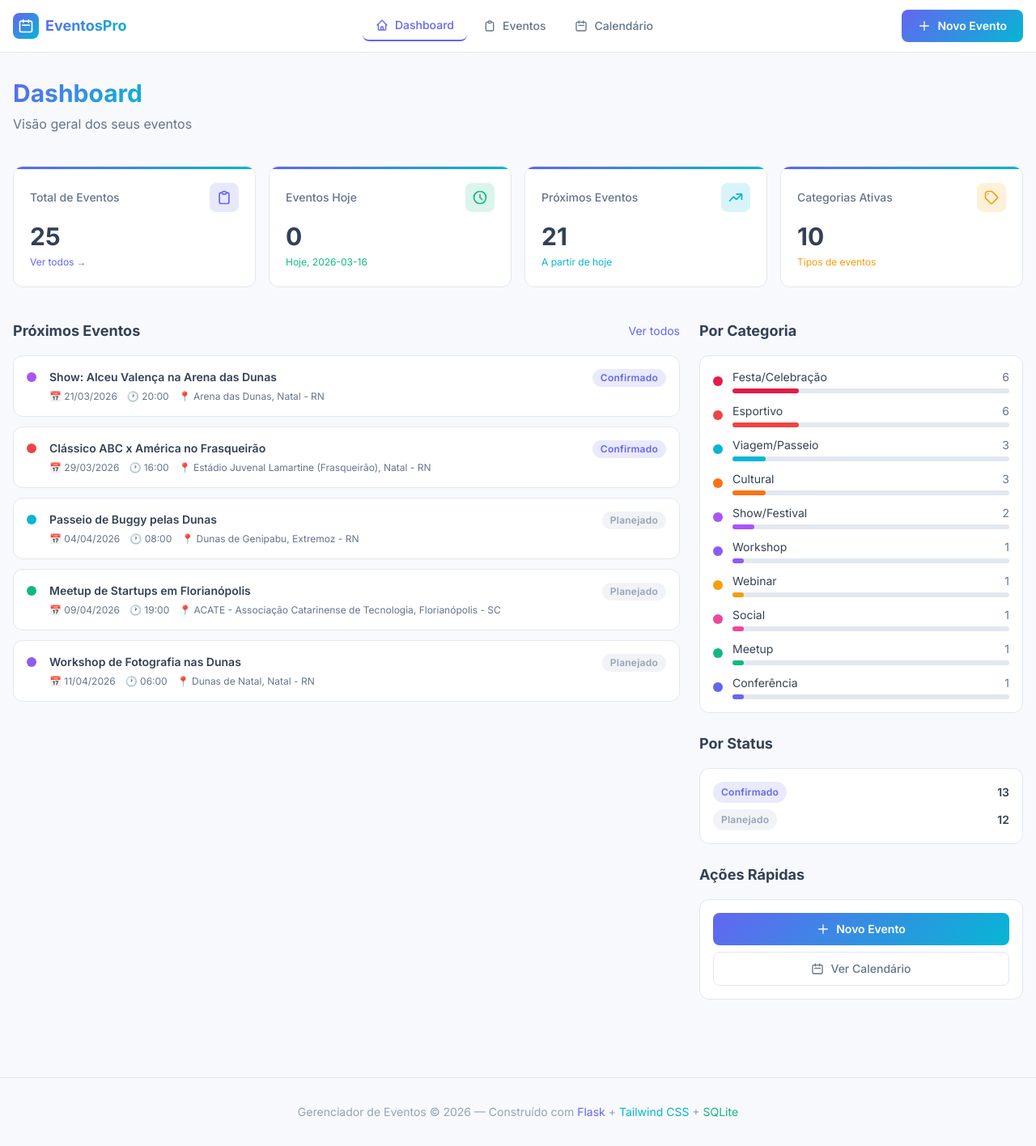
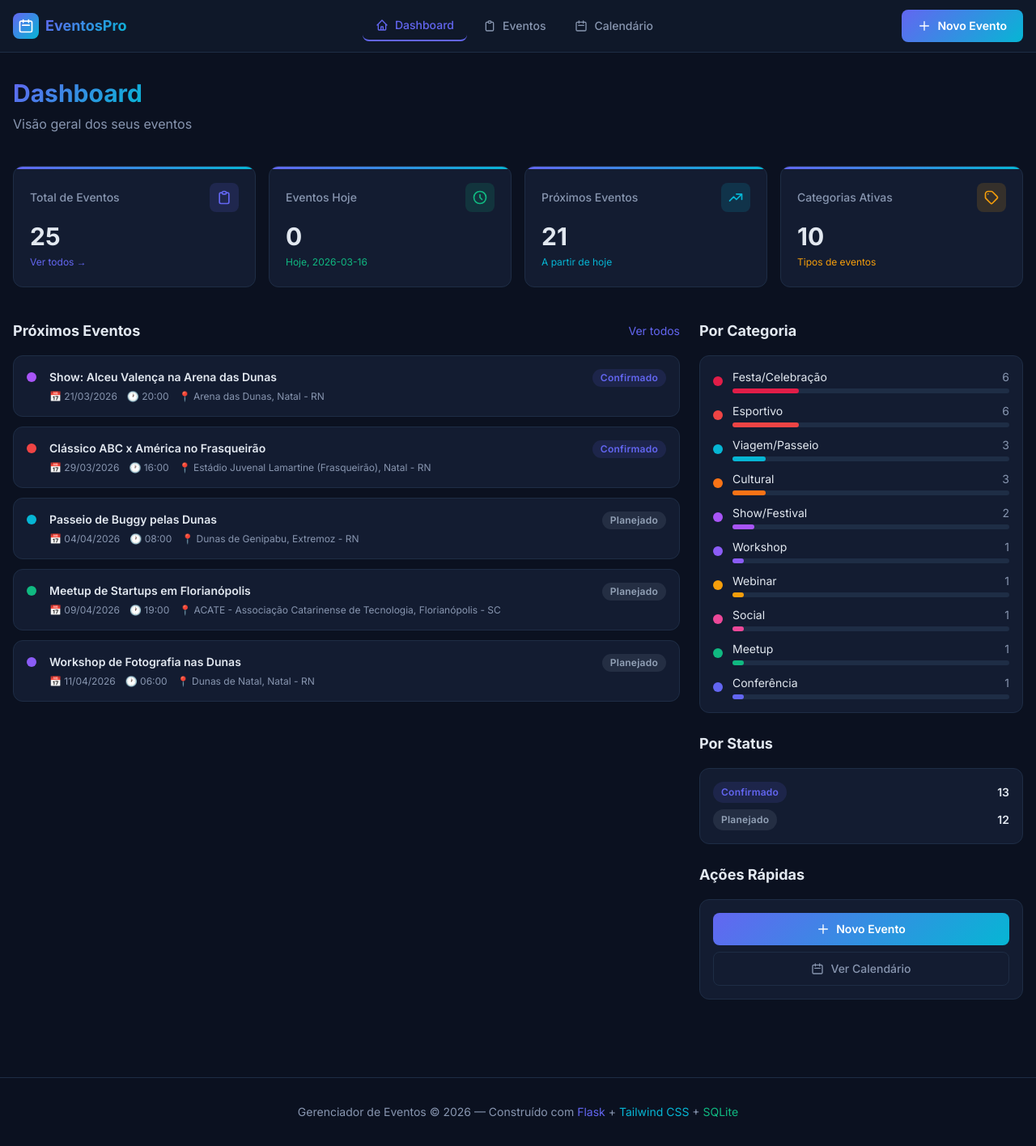
Before and after one commit to Beto2024/08-Gerenciador-de-Eventos, a Flask app: page / in a window 1280 px wide. Shown: the whole page at 81% size. Run offline with Flask 3, Linux system fonts and the light colour scheme; data comes from the database, SQL or seed files in the repository; some libraries are stand-ins or nearby versions.

Commit message:
Change color palette from light theme to dark theme
Co-authored-by: Beto2024 <156013866+Beto2024@users.noreply.github.com>

```diff
--- a/static/css/custom.css
+++ b/static/css/custom.css
@@ -1,12 +1,12 @@
 /* Custom styles for Gerenciador de Eventos */
 
 :root {
-  --bg-primary: #f8f9fc;
-  --bg-card: #ffffff;
-  --bg-card-hover: #f1f5f9;
-  --border: #e2e8f0;
-  --text-primary: #334155;
-  --text-secondary: #64748b;
+  --bg-primary: #0b1120;
+  --bg-card: #131c31;
+  --bg-card-hover: #1a2744;
+  --border: #1e2d45;
+  --text-primary: #e2e8f0;
+  --text-secondary: #8896b0;
   --accent-teal: #6366f1;
   --accent-amber: #06b6d4;
   --accent-gold: #f59e0b;
@@ -42,14 +42,14 @@ body {
 }
 .card:hover {
   background: var(--bg-card-hover);
-  border-color: #cbd5e1;
+  border-color: #2a3a55;
   transform: translateY(-2px);
-  box-shadow: 0 8px 25px rgba(0, 0, 0, 0.08);
+  box-shadow: 0 8px 25px rgba(0, 0, 0, 0.4);
 }
 
 /* Form inputs */
 .form-input {
-  background: #ffffff;
+  background: #0b1120;
   border: 1px solid var(--border);
   color: var(--text-primary);
   border-radius: 8px;
@@ -60,13 +60,13 @@ body {
 }
 .form-input:focus {
   border-color: var(--accent-teal);
-  box-shadow: 0 0 0 3px rgba(99, 102, 241, 0.15);
+  box-shadow: 0 0 0 3px rgba(99, 102, 241, 0.3);
 }
-.form-input::placeholder { color: #94a3b8; }
+.form-input::placeholder { color: #5a6a80; }
 
 /* Select */
 select.form-input option {
-  background: #ffffff;
+  background: #131c31;
   color: var(--text-primary);
 }
 
@@ -103,7 +103,7 @@ select.form-input option {
   text-decoration: none;
 }
 .btn-secondary:hover {
-  border-color: #94a3b8;
+  border-color: #3a4a63;
   color: var(--text-primary);
 }
 
@@ -145,7 +145,7 @@ select.form-input option {
   vertical-align: top;
   transition: background 0.15s;
 }
-.calendar-cell:hover { background: rgba(0,0,0,0.02); }
+.calendar-cell:hover { background: rgba(255,255,255,0.03); }
 .calendar-cell.today { border-color: var(--accent-teal); }
 .calendar-cell.other-month { opacity: 0.35; }
 .calendar-event {
@@ -195,7 +195,7 @@ select.form-input option {
 /* Stats card gradient borders */
 .stat-card {
   position: relative;
-  background: #ffffff;
+  background: var(--bg-card);
   border-radius: 12px;
   overflow: hidden;
 }
@@ -234,7 +234,7 @@ select.form-input option {
 /* Loading spinner */
 .spinner {
   width: 20px; height: 20px;
-  border: 2px solid rgba(0,0,0,0.1);
+  border: 2px solid rgba(255,255,255,0.1);
   border-top-color: var(--accent-teal);
   border-radius: 50%;
   animation: spin 0.7s linear infinite;
--- a/templates/404.html
+++ b/templates/404.html
@@ -5,8 +5,8 @@
 <div class="min-h-96 flex items-center justify-center">
   <div class="text-center">
     <p class="text-8xl font-bold gradient-text mb-4">404</p>
-    <h1 class="text-2xl font-bold mb-2" style="color:#334155;">Página não encontrada</h1>
-    <p class="text-sm mb-8" style="color:#64748b;">O recurso que você procura não existe ou foi removido.</p>
+    <h1 class="text-2xl font-bold mb-2" style="color:#e2e8f0;">Página não encontrada</h1>
+    <p class="text-sm mb-8" style="color:#8896b0;">O recurso que você procura não existe ou foi removido.</p>
     <div class="flex gap-3 justify-center">
       <a href="{{ url_for('index') }}" class="btn-primary">Dashboard</a>
       <a href="{{ url_for('events_list') }}" class="btn-secondary">Ver Eventos</a>
--- a/templates/base.html
+++ b/templates/base.html
@@ -23,7 +23,7 @@
   <!-- Custom CSS -->
   <link rel="stylesheet" href="{{ url_for('static', filename='css/custom.css') }}" />
 </head>
-<body class="min-h-screen" style="background:#f8f9fc; color:#334155; font-family:'Inter',sans-serif;">
+<body class="min-h-screen" style="background:#0b1120; color:#e2e8f0; font-family:'Inter',sans-serif;">
 
   <!-- Navbar -->
   {% include 'components/navbar.html' %}
@@ -56,7 +56,7 @@
   </main>
 
   <!-- Footer -->
-  <footer class="border-t mt-16 py-8 text-center" style="border-color:#e2e8f0; color:#94a3b8;">
+  <footer class="border-t mt-16 py-8 text-center" style="border-color:#1e2d45; color:#8896b0;">
     <p class="text-sm">
       Gerenciador de Eventos &copy; 2026 &mdash; Construído com
       <span style="color:#6366f1;">Flask</span> +
--- a/templates/components/navbar.html
+++ b/templates/components/navbar.html
@@ -1,4 +1,4 @@
-<nav class="border-b sticky top-0 z-50" style="background:#ffffff; border-color:#e2e8f0;">
+<nav class="border-b sticky top-0 z-50" style="background:#0f1829; border-color:#1e2d45;">
   <div class="max-w-7xl mx-auto px-4">
     <div class="flex items-center justify-between h-16">
       <!-- Logo -->
@@ -17,9 +17,9 @@
       <div class="hidden md:flex items-center gap-1">
         <a href="{{ url_for('index') }}"
            class="nav-link px-4 py-2 rounded-lg text-sm font-medium transition-colors"
-           style="color:#64748b;"
-           onmouseover="this.style.color='#334155';this.style.background='rgba(0,0,0,0.04)'"
-           onmouseout="this.style.color='#64748b';this.style.background='transparent'">
+           style="color:#8896b0;"
+           onmouseover="this.style.color='#e2e8f0';this.style.background='rgba(255,255,255,0.05)'"
+           onmouseout="this.style.color='#8896b0';this.style.background='transparent'">
           <span class="flex items-center gap-2">
             <svg class="w-4 h-4" fill="none" stroke="currentColor" viewBox="0 0 24 24">
               <path stroke-linecap="round" stroke-linejoin="round" stroke-width="2"
@@ -30,9 +30,9 @@
         </a>
         <a href="{{ url_for('events_list') }}"
            class="nav-link px-4 py-2 rounded-lg text-sm font-medium transition-colors"
-           style="color:#64748b;"
-           onmouseover="this.style.color='#334155';this.style.background='rgba(0,0,0,0.04)'"
-           onmouseout="this.style.color='#64748b';this.style.background='transparent'">
+           style="color:#8896b0;"
+           onmouseover="this.style.color='#e2e8f0';this.style.background='rgba(255,255,255,0.05)'"
+           onmouseout="this.style.color='#8896b0';this.style.background='transparent'">
           <span class="flex items-center gap-2">
             <svg class="w-4 h-4" fill="none" stroke="currentColor" viewBox="0 0 24 24">
               <path stroke-linecap="round" stroke-linejoin="round" stroke-width="2"
@@ -43,9 +43,9 @@
         </a>
         <a href="{{ url_for('calendar_view') }}"
            class="nav-link px-4 py-2 rounded-lg text-sm font-medium transition-colors"
-           style="color:#64748b;"
-           onmouseover="this.style.color='#334155';this.style.background='rgba(0,0,0,0.04)'"
-           onmouseout="this.style.color='#64748b';this.style.background='transparent'">
+           style="color:#8896b0;"
+           onmouseover="this.style.color='#e2e8f0';this.style.background='rgba(255,255,255,0.05)'"
+           onmouseout="this.style.color='#8896b0';this.style.background='transparent'">
           <span class="flex items-center gap-2">
             <svg class="w-4 h-4" fill="none" stroke="currentColor" viewBox="0 0 24 24">
               <path stroke-linecap="round" stroke-linejoin="round" stroke-width="2"
--- a/templates/index.html
+++ b/templates/index.html
@@ -7,16 +7,16 @@
   <h1 class="text-3xl font-bold mb-2">
     <span class="gradient-text">Dashboard</span>
   </h1>
-  <p style="color:#64748b;">Visão geral dos seus eventos</p>
+  <p style="color:#8896b0;">Visão geral dos seus eventos</p>
 </div>
 
 <!-- Stats cards -->
 <div class="grid grid-cols-1 sm:grid-cols-2 lg:grid-cols-4 gap-4 mb-10">
 
   <!-- Total -->
-  <div class="stat-card p-5 border" style="border-color:#e2e8f0;">
+  <div class="stat-card p-5 border" style="border-color:#1e2d45;">
     <div class="flex items-center justify-between mb-3">
-      <span class="text-sm font-medium" style="color:#64748b;">Total de Eventos</span>
+      <span class="text-sm font-medium" style="color:#8896b0;">Total de Eventos</span>
       <div class="w-9 h-9 rounded-lg flex items-center justify-center"
            style="background:rgba(99,102,241,0.15);">
         <svg class="w-5 h-5" style="color:#6366f1;" fill="none" stroke="currentColor" viewBox="0 0 24 24">
@@ -25,16 +25,16 @@
         </svg>
       </div>
     </div>
-    <p class="text-3xl font-bold" style="color:#334155;">{{ stats.total }}</p>
+    <p class="text-3xl font-bold" style="color:#e2e8f0;">{{ stats.total }}</p>
     <a href="{{ url_for('events_list') }}" class="text-xs mt-1 inline-block" style="color:#6366f1;">
       Ver todos →
     </a>
   </div>
 
   <!-- Today -->
-  <div class="stat-card p-5 border" style="border-color:#e2e8f0;">
+  <div class="stat-card p-5 border" style="border-color:#1e2d45;">
     <div class="flex items-center justify-between mb-3">
-      <span class="text-sm font-medium" style="color:#64748b;">Eventos Hoje</span>
+      <span class="text-sm font-medium" style="color:#8896b0;">Eventos Hoje</span>
       <div class="w-9 h-9 rounded-lg flex items-center justify-center"
            style="background:rgba(16,185,129,0.15);">
         <svg class="w-5 h-5" style="color:#10b981;" fill="none" stroke="currentColor" viewBox="0 0 24 24">
@@ -43,16 +43,16 @@
         </svg>
       </div>
     </div>
-    <p class="text-3xl font-bold" style="color:#334155;">{{ stats.today }}</p>
+    <p class="text-3xl font-bold" style="color:#e2e8f0;">{{ stats.today }}</p>
     <span class="text-xs mt-1 inline-block" style="color:#10b981;">
       Hoje, {{ today }}
     </span>
   </div>
 
   <!-- Upcoming -->
-  <div class="stat-card p-5 border" style="border-color:#e2e8f0;">
+  <div class="stat-card p-5 border" style="border-color:#1e2d45;">
     <div class="flex items-center justify-between mb-3">
-      <span class="text-sm font-medium" style="color:#64748b;">Próximos Eventos</span>
+      <span class="text-sm font-medium" style="color:#8896b0;">Próximos Eventos</span>
       <div class="w-9 h-9 rounded-lg flex items-center justify-center"
            style="background:rgba(6,182,212,0.15);">
         <svg class="w-5 h-5" style="color:#06b6d4;" fill="none" stroke="currentColor" viewBox="0 0 24 24">
@@ -61,16 +61,16 @@
         </svg>
       </div>
     </div>
-    <p class="text-3xl font-bold" style="color:#334155;">{{ stats.upcoming }}</p>
+    <p class="text-3xl font-bold" style="color:#e2e8f0;">{{ stats.upcoming }}</p>
     <span class="text-xs mt-1 inline-block" style="color:#06b6d4;">
       A partir de hoje
     </span>
   </div>
 
   <!-- Categories count -->
-  <div class="stat-card p-5 border" style="border-color:#e2e8f0;">
+  <div class="stat-card p-5 border" style="border-color:#1e2d45;">
     <div class="flex items-center justify-between mb-3">
-      <span class="text-sm font-medium" style="color:#64748b;">Categorias Ativas</span>
+      <span class="text-sm font-medium" style="color:#8896b0;">Categorias Ativas</span>
       <div class="w-9 h-9 rounded-lg flex items-center justify-center"
            style="background:rgba(245,158,11,0.15);">
         <svg class="w-5 h-5" style="color:#f59e0b;" fill="none" stroke="currentColor" viewBox="0 0 24 24">
@@ -79,7 +79,7 @@
         </svg>
       </div>
     </div>
-    <p class="text-3xl font-bold" style="color:#334155;">{{ stats.by_category | length }}</p>
+    <p class="text-3xl font-bold" style="color:#e2e8f0;">{{ stats.by_category | length }}</p>
     <span class="text-xs mt-1 inline-block" style="color:#f59e0b;">
       Tipos de eventos
     </span>
@@ -92,7 +92,7 @@
   <!-- Upcoming events -->
   <div class="lg:col-span-2">
     <div class="flex items-center justify-between mb-4">
-      <h2 class="text-lg font-bold" style="color:#334155;">Próximos Eventos</h2>
+      <h2 class="text-lg font-bold" style="color:#e2e8f0;">Próximos Eventos</h2>
       <a href="{{ url_for('events_list') }}" class="text-sm" style="color:#6366f1;">Ver todos</a>
     </div>
 
@@ -108,13 +108,13 @@
           <div class="w-3 h-3 rounded-full mt-1 flex-shrink-0" style="background:{{ cat[1] }};"></div>
           <div class="flex-1 min-w-0">
             <div class="flex items-start justify-between gap-2">
-              <p class="font-semibold text-sm truncate" style="color:#334155;">{{ event.title }}</p>
+              <p class="font-semibold text-sm truncate" style="color:#e2e8f0;">{{ event.title }}</p>
               <span class="badge text-xs flex-shrink-0"
                     style="background:{{ sta[1] }}22; color:{{ sta[1] }};">
                 {{ sta[0] }}
               </span>
             </div>
-            <div class="flex items-center gap-3 mt-1 text-xs" style="color:#64748b;">
+            <div class="flex items-center gap-3 mt-1 text-xs" style="color:#8896b0;">
               <span>📅 {{ event.start_date | format_date }}</span>
               {% if event.start_time %}<span>🕐 {{ event.start_time | format_time }}</span>{% endif %}
               {% if event.location %}<span class="truncate">📍 {{ event.location }}</span>{% endif %}
@@ -124,7 +124,7 @@
       {% endfor %}
     </div>
     {% else %}
-    <div class="card p-8 text-center" style="color:#64748b;">
+    <div class="card p-8 text-center" style="color:#8896b0;">
       <svg class="w-12 h-12 mx-auto mb-3 opacity-30" fill="none" stroke="currentColor" viewBox="0 0 24 24">
         <path stroke-linecap="round" stroke-linejoin="round" stroke-width="2"
               d="M8 7V3m8 4V3m-9 8h10M5 21h14a2 2 0 002-2V7a2 2 0 00-2-2H5a2 2 0 00-2 2v12a2 2 0 002 2z"/>
@@ -139,7 +139,7 @@
   <div class="space-y-6">
     <!-- Events by category -->
     <div>
-      <h2 class="text-lg font-bold mb-4" style="color:#334155;">Por Categoria</h2>
+      <h2 class="text-lg font-bold mb-4" style="color:#e2e8f0;">Por Categoria</h2>
       <div class="card p-4 space-y-3">
         {% for item in stats.by_category %}
           {% set cat = category_dict.get(item.category, ('Outro', '#64748b')) %}
@@ -147,10 +147,10 @@
             <div class="w-3 h-3 rounded-full flex-shrink-0" style="background:{{ cat[1] }};"></div>
             <div class="flex-1">
               <div class="flex justify-between text-sm mb-1">
-                <span style="color:#334155;">{{ cat[0] }}</span>
-                <span style="color:#64748b;">{{ item.count }}</span>
+                <span style="color:#e2e8f0;">{{ cat[0] }}</span>
+                <span style="color:#8896b0;">{{ item.count }}</span>
               </div>
-              <div class="w-full rounded-full h-1.5" style="background:#e2e8f0;">
+              <div class="w-full rounded-full h-1.5" style="background:#1e2d45;">
                 <div class="h-1.5 rounded-full"
                      style="background:{{ cat[1] }}; width:{{ (item.count / stats.total * 100) | int }}%;"></div>
               </div>
@@ -162,7 +162,7 @@
 
     <!-- Events by status -->
     <div>
-      <h2 class="text-lg font-bold mb-4" style="color:#334155;">Por Status</h2>
+      <h2 class="text-lg font-bold mb-4" style="color:#e2e8f0;">Por Status</h2>
       <div class="card p-4 space-y-2">
         {% for item in stats.by_status %}
           {% set sta = status_dict.get(item.status, ('Planejado', '#94a3b8')) %}
@@ -170,7 +170,7 @@
             <span class="badge" style="background:{{ sta[1] }}22; color:{{ sta[1] }};">
               {{ sta[0] }}
             </span>
-            <span class="font-semibold" style="color:#334155;">{{ item.count }}</span>
+            <span class="font-semibold" style="color:#e2e8f0;">{{ item.count }}</span>
           </div>
         {% endfor %}
       </div>
@@ -178,7 +178,7 @@
 
     <!-- Quick actions -->
     <div>
-      <h2 class="text-lg font-bold mb-4" style="color:#334155;">Ações Rápidas</h2>
+      <h2 class="text-lg font-bold mb-4" style="color:#e2e8f0;">Ações Rápidas</h2>
       <div class="card p-4 space-y-2">
         <a href="{{ url_for('events_create') }}" class="btn-primary w-full justify-center text-sm">
           <svg class="w-4 h-4" fill="none" stroke="currentColor" viewBox="0 0 24 24">
```
Also changed, not shown: templates/calendar/view.html (+8 -8 lines), templates/components/event_card.html (+5 -5 lines), templates/components/filters.html (+6 -6 lines), templates/events/create.html (+12 -12 lines), templates/events/detail.html (+21 -21 lines), templates/events/edit.html (+12 -12 lines), templates/events/list.html (+4 -4 lines).
